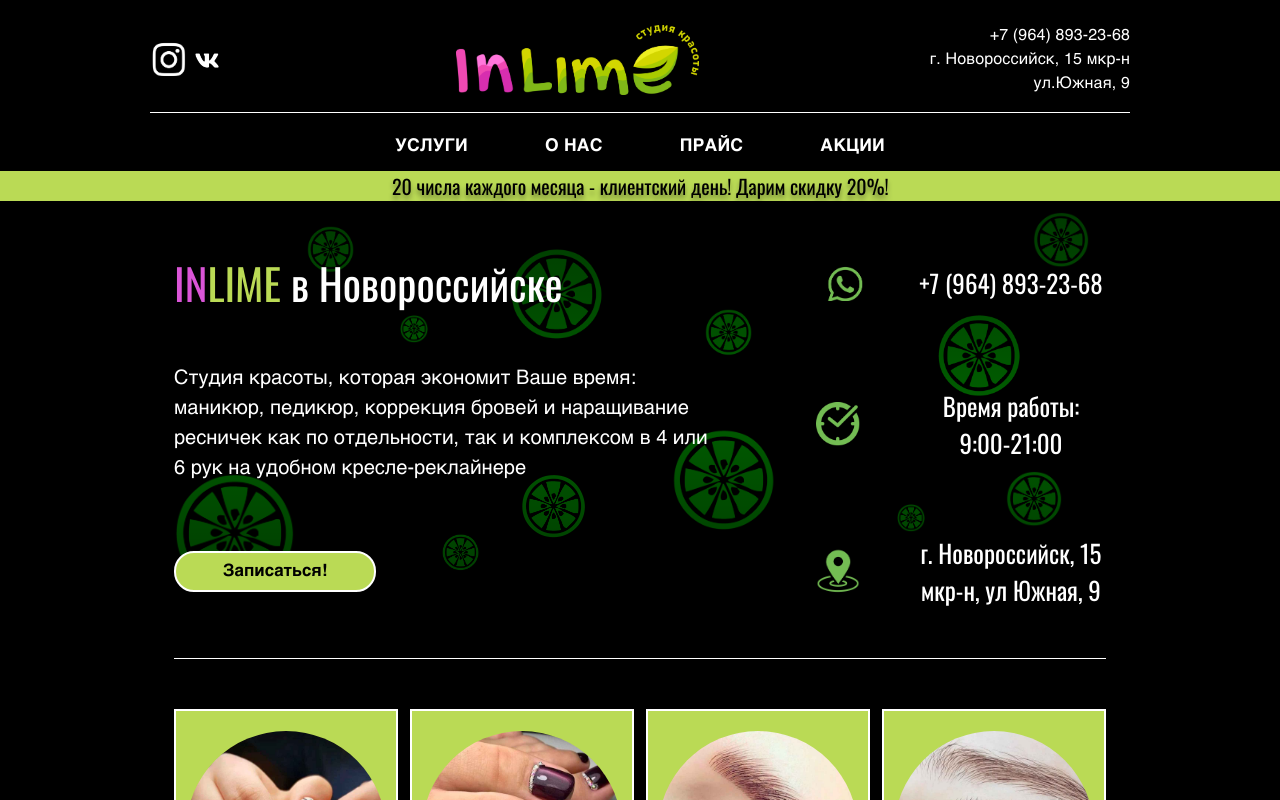
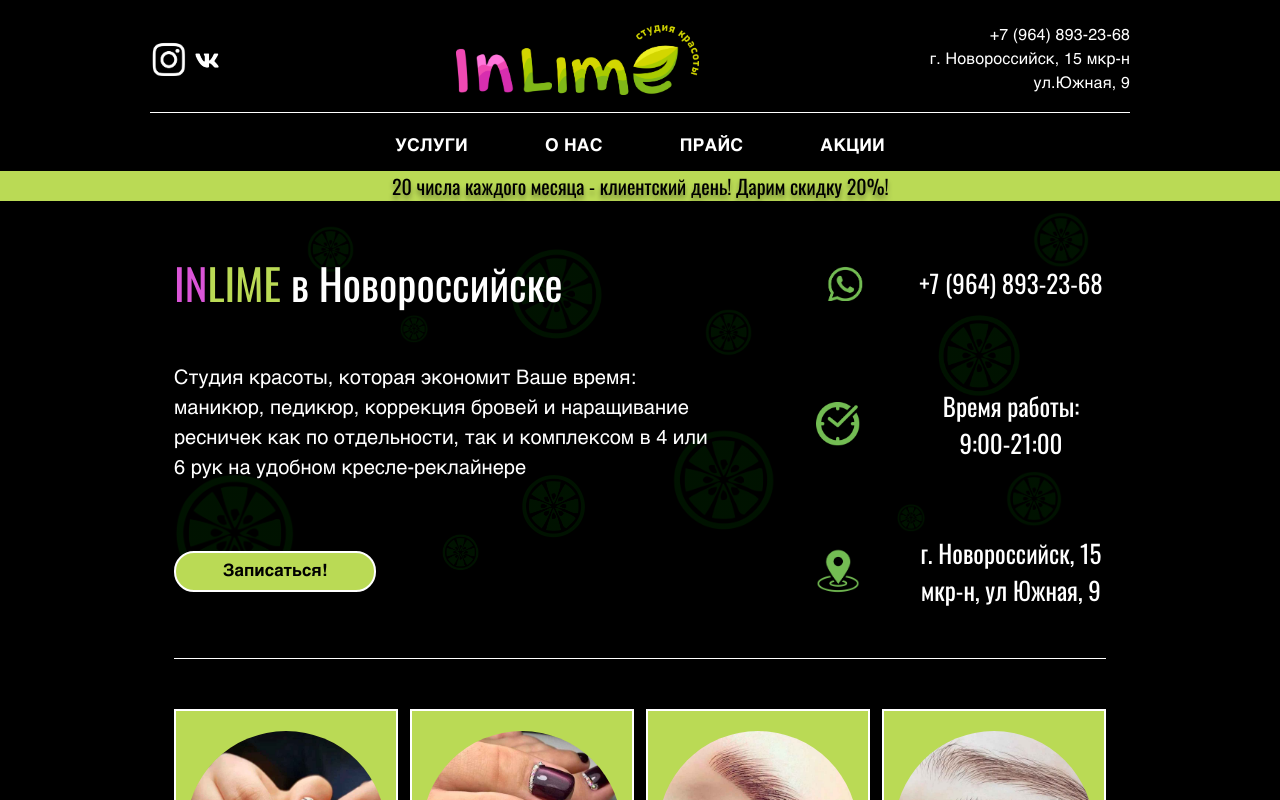
Before and after one commit to dariarus/inlime-landing, a React (Vite) app: page / in a window 1280 px wide. Shown: the top 800 px of the page. Built offline with nearby package versions, Linux system fonts and the light colour scheme.

Commit message:
feature: сделать фоновый рисунок более тусклым в блоке hero

```diff
--- a/src/components/hero/hero.module.css
+++ b/src/components/hero/hero.module.css
@@ -14,7 +14,7 @@
   padding-top: 50px;
   min-width: 100%;
   min-height: 100%;
-  background: linear-gradient(rgba(0, 0, 0, .7), rgba(0, 0, 0, .5), rgba(0, 0, 0, .7)),
+  background: linear-gradient(rgba(0, 0, 0, .9), rgba(0, 0, 0, .9), rgba(0, 0, 0, .9)),
   url(../../images/lime.png) 0 95% / 13% no-repeat,
   url(../../images/lime.png) 15% 7% / 5% no-repeat,
   url(../../images/lime.png) 25% 30% / 3% no-repeat,
```
